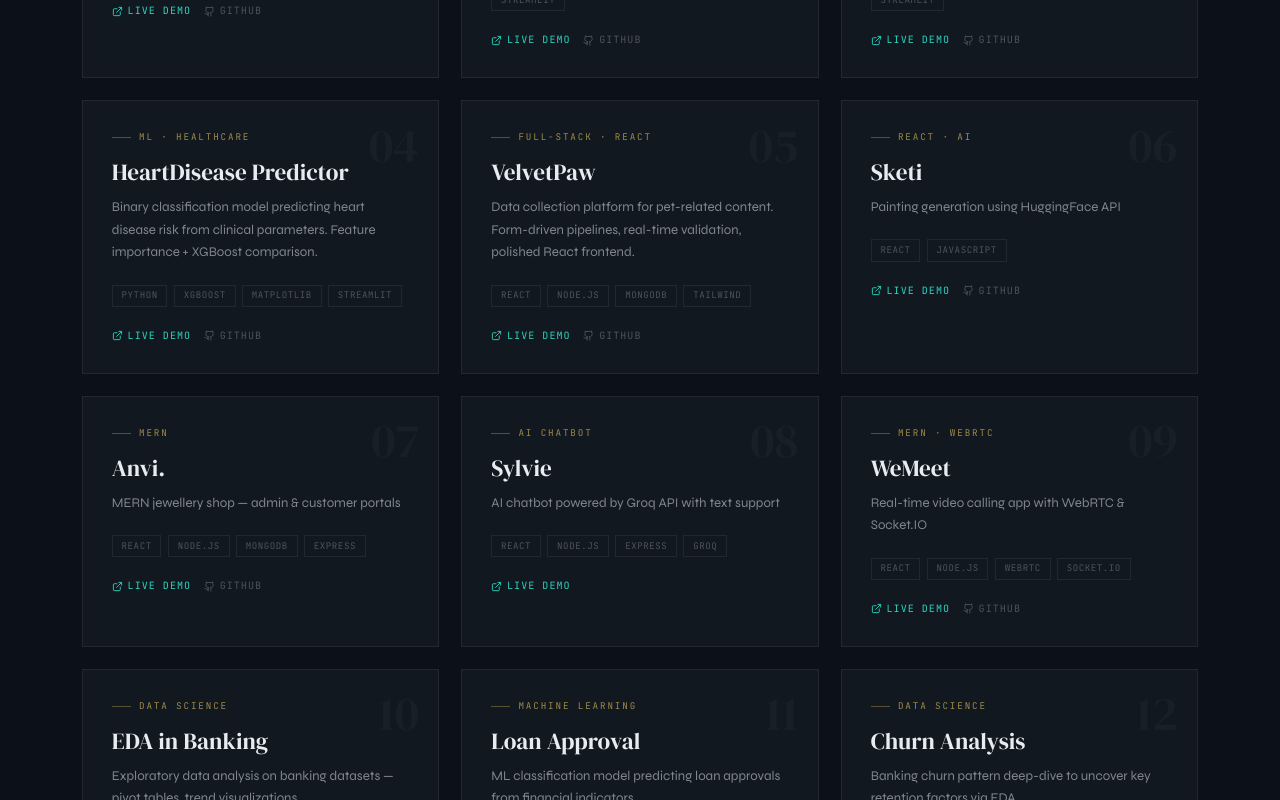
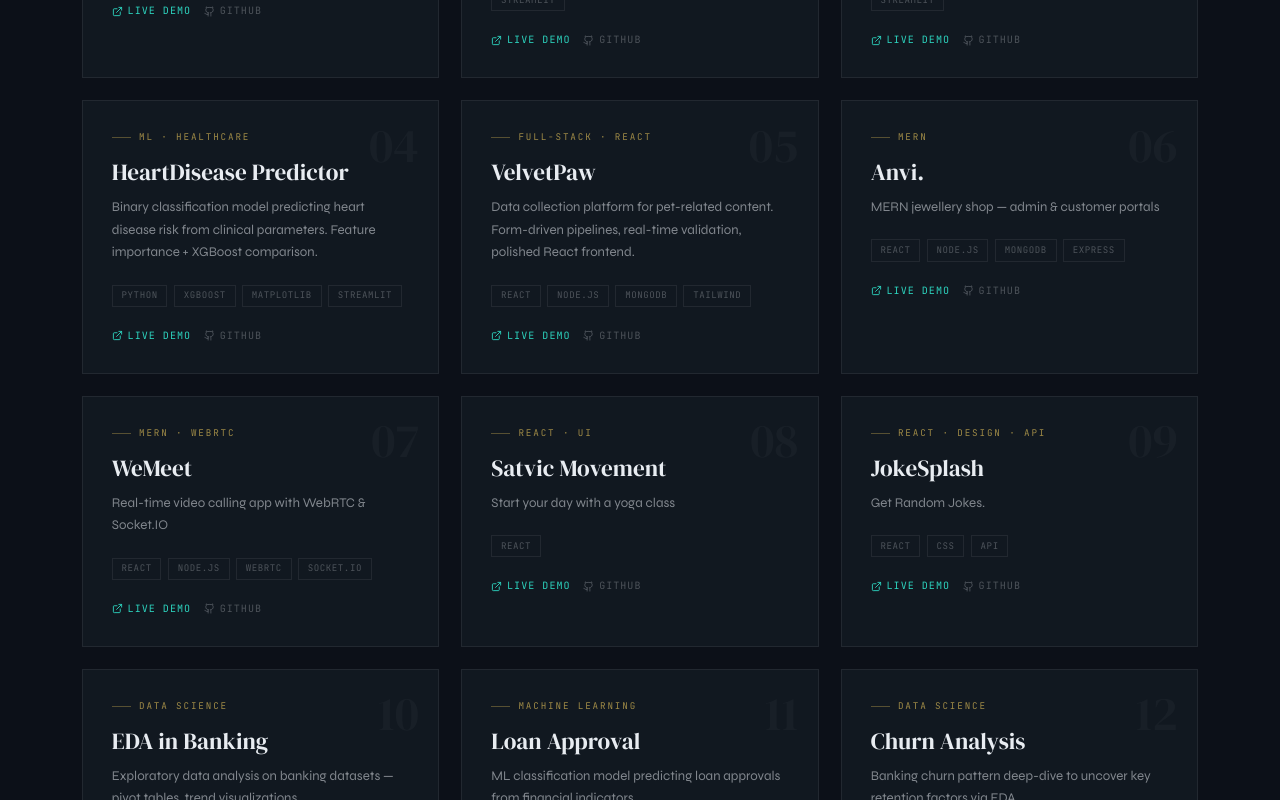
Before and after one commit to sooraj4sure/Portfolio2, a React (Vite) app: page / in a window 1280 px wide. Shown: the part 4160-4960 px from the top of the page. Built offline with nearby package versions, Linux system fonts and the light colour scheme.

Commit message:
Project added

```diff
--- a/src/data/portfolioData.js
+++ b/src/data/portfolioData.js
@@ -117,20 +117,21 @@ export const projects = [
   { id: "ml4", name: "HeartDisease Predictor", type: "ML · Healthcare",  desc: "Binary classification model predicting heart disease risk from clinical parameters. Feature importance + XGBoost comparison.", tech: ["Python","XGBoost","Matplotlib","Streamlit"], link: "https://heartdiseasemodel.streamlit.app/", code: "https://github.com/sooraj4sure/Heart-disease-DS-",                  featured: false, isML: true },
   { id: "ml5", name: "VelvetPaw",         type: "Full-Stack · React", desc: "Data collection platform for pet-related content. Form-driven pipelines, real-time validation, polished React frontend.",         tech: ["React","Node.js","MongoDB","Tailwind"],    link: "https://velvetpow.vercel.app/",            code: "https://github.com/sooraj4sure/velvetpow",                             featured: false, isML: false },
   // ── Existing Projects ──
-  { id: 25, name: "Sketi",           type: "React · AI",        desc: "Painting generation using HuggingFace API",                                               tech: ["React","JavaScript"],                          link: "https://sketi.onrender.com/",                                  code: "https://github.com/sooraj4sure/Sketi.git",                              featured: false, isML: false },
+  // { id: 25, name: "Sketi",           type: "React · AI",        desc: "Painting generation using HuggingFace API",                                               tech: ["React","JavaScript"],                          link: "https://sketi.onrender.com/",                                  code: "https://github.com/sooraj4sure/Sketi.git",                              featured: false, isML: false },
   { id: 20, name: "Anvi.",           type: "MERN",               desc: "MERN jewellery shop — admin & customer portals",                                          tech: ["React","Node.js","MongoDB","Express"],          link: "https://anvi-frontend.vercel.app/",                            code: "https://github.com/sooraj4sure/anvi-frontend",                          featured: false, isML: false },
-  { id: 26, name: "Sylvie",          type: "AI Chatbot",         desc: "AI chatbot powered by Groq API with text support",                                        tech: ["React","Node.js","Express","Groq"],             link: "https://sylvie-pink.vercel.app/",                              code: "",                                                                      featured: false, isML: false },
+  // { id: 26, name: "Sylvie",       type: "AI Chatbot",         desc: "AI chatbot powered by Groq API with text support",                                        tech: ["React","Node.js","Express","Groq"],             link: "https://sylvie-pink.vercel.app/",                              code: "",                                                                      featured: false, isML: false },
   { id: 5,  name: "WeMeet",          type: "MERN · WebRTC",      desc: "Real-time video calling app with WebRTC & Socket.IO",                                     tech: ["React","Node.js","WebRTC","Socket.IO"],         link: "https://we-meet-video-calling-app.vercel.app/",                code: "https://github.com/sooraj4sure/WeMeet-Video-calling-app-",              featured: false, isML: false },
-  { id: 97, name: "EDA in Banking",  type: "Data Science",       desc: "Exploratory data analysis on banking datasets — pivot tables, trend visualizations",      tech: ["Python","Pandas","NumPy","Matplotlib"],         link: "",                                                             code: "https://github.com/sooraj4sure/Banking-EDA-Python.git",                featured: false, isML: true  },
-  { id: 99, name: "Loan Approval",   type: "Machine Learning",   desc: "ML classification model predicting loan approvals from financial indicators",             tech: ["Python","Pandas","Scikit-learn","Seaborn"],     link: "",                                                             code: "https://github.com/sooraj4sure/Loan-Approval-Prediction.git",          featured: false, isML: true  },
-  { id: 98, name: "Churn Analysis",  type: "Data Science",       desc: "Banking churn pattern deep-dive to uncover key retention factors via EDA",               tech: ["Python","Pandas","Matplotlib","EDA"],           link: "",                                                             code: "https://github.com/sooraj4sure/Banking-Customer-Churn-Analysis.git",   featured: false, isML: true  },
-  { id: 15, name: "Solar System",    type: "JavaScript · 3D",    desc: "Interactive 3D solar system built with Three.js",                                         tech: ["Three.js","CSS","JavaScript"],                  link: "https://solar-system-three-silk.vercel.app/",                  code: "https://github.com/sooraj4sure/solar-system",                           featured: false, isML: false },
-  { id: 9,  name: "Student Dashboard",type: "React · Firebase",  desc: "React dashboard with Firebase auth and real-time student data",                          tech: ["React","Firebase"],                             link: "https://student-dashboard-yxxf.vercel.app/",                  code: "https://github.com/sooraj4sure/student-dashboard",                     featured: false, isML: false },
-  { id: 12, name: "Employee Manager", type: "MERN",               desc: "Full-stack dashboard for employee management with role-based access",                    tech: ["React","Node.js","MongoDB","Express"],          link: "https://employee-management-system-sigma-nine.vercel.app/",   code: "https://github.com/sooraj4sure/Employee-Management-System",            featured: false, isML: false },
-  { id: 7,  name: "Weather App",     type: "React · API",        desc: "Dynamic weather app with real-time API data and responsive UI",                          tech: ["React","API","CSS"],                            link: "https://weather-mrriu5d1v-soorajs-projects-e8a2060f.vercel.app/", code: "https://github.com/sooraj4sure/Weather-App",                      featured: false, isML: false },
-  { id: 8,  name: "SoftSell",        type: "React · UI",         desc: "Landing page for used software license marketplace",                                      tech: ["React","Tailwind"],                             link: "https://softsell-7isf.vercel.app/",                            code: "https://github.com/sooraj4sure/Softsell",                               featured: false, isML: false },
-  { id: 13, name: "Heavenly Stays",  type: "MERN",               desc: "Airbnb-style platform for unique property rentals",                                       tech: ["React","Node.js","MongoDB","Express"],          link: "",                                                             code: "https://github.com/sooraj4sure/Havenly-Stays--MERN-project",           featured: false, isML: false },
-  { id: 10, name: "Spotify Clone",   type: "React · Design",     desc: "Spotify-inspired React landing page with sleek layout",                                  tech: ["React","CSS"],                                  link: "https://spotify-landing-page-gamma.vercel.app/",               code: "https://github.com/sooraj4sure/SpotifyLandingPage",                    featured: false, isML: false },
+  { id: 13, name: "Satvic Movement", type: "React · UI",          desc: "Start your day with a yoga class",                                                       tech: ["React"],                                        link: "https://satvic-movement-three.vercel.app/",                      code: "https://github.com/sooraj4sure/Satvic-Movement",           featured: false, isML: false },
+  { id: 10, name: "JokeSplash",      type: "React · Design · API",     desc: "Get Random Jokes.",                                                                  tech: ["React","CSS","API"],                                  link: "https://random-joke-generator-react-js.vercel.app/",         code: "https://github.com/sooraj4sure/Random-joke-generator-react.js-",                    featured: false, isML: false },
+  { id: 97, name: "EDA in Banking",  type: "Data Science",         desc: "Exploratory data analysis on banking datasets — pivot tables, trend visualizations",      tech: ["Python","Pandas","NumPy","Matplotlib"],         link: "",                                                             code: "https://github.com/sooraj4sure/Banking-EDA-Python.git",                featured: false, isML: true  },
+  { id: 99, name: "Loan Approval",   type: "Machine Learning",     desc: "ML classification model predicting loan approvals from financial indicators",             tech: ["Python","Pandas","Scikit-learn","Seaborn"],     link: "",                                                             code: "https://github.com/sooraj4sure/Loan-Approval-Prediction.git",          featured: false, isML: true  },
+  { id: 98, name: "Churn Analysis",  type: "Data Science",         desc: "Banking churn pattern deep-dive to uncover key retention factors via EDA",               tech: ["Python","Pandas","Matplotlib","EDA"],           link: "",                                                             code: "https://github.com/sooraj4sure/Banking-Customer-Churn-Analysis.git",   featured: false, isML: true  },
+  { id: 15, name: "Solar System",    type: "JavaScript · 3D",      desc: "Interactive 3D solar system built with Three.js",                                         tech: ["Three.js","CSS","JavaScript"],                  link: "https://solar-system-three-silk.vercel.app/",                  code: "https://github.com/sooraj4sure/solar-system",                           featured: false, isML: false },
+  // { id: 9,  name: "Student Dashboard",type: "React · Firebase",  desc: "React dashboard with Firebase auth and real-time student data",                          tech: ["React","Firebase"],                             link: "https://student-dashboard-yxxf.vercel.app/",                  code: "https://github.com/sooraj4sure/student-dashboard",                     featured: false, isML: false },
+  // { id: 12, name: "Employee Manager", type: "MERN",               desc: "Full-stack dashboard for employee management with role-based access",                    tech: ["React","Node.js","MongoDB","Express"],          link: "https://employee-management-system-sigma-nine.vercel.app/",   code: "https://github.com/sooraj4sure/Employee-Management-System",            featured: false, isML: false },
+  // { id: 7,  name: "Weather App",     type: "React · API",        desc: "Dynamic weather app with real-time API data and responsive UI",                          tech: ["React","API","CSS"],                            link: "https://weather-mrriu5d1v-soorajs-projects-e8a2060f.vercel.app/", code: "https://github.com/sooraj4sure/Weather-App",                      featured: false, isML: false },
+  // { id: 8,  name: "SoftSell",        type: "React · UI",         desc: "Landing page for used software license marketplace",                                      tech: ["React","Tailwind"],                             link: "https://satvic-movement-three.vercel.app/",                            code: "https://github.com/sooraj4sure/Softsell",                               featured: false, isML: false },
+  // { id: 10, name: "Spotify Clone",   type: "React · Design",     desc: "Spotify-inspired React landing page with sleek layout",                                  tech: ["React","CSS"],                                  link: "https://spotify-landing-page-gamma.vercel.app/",               code: "https://github.com/sooraj4sure/SpotifyLandingPage",                    featured: false, isML: false },
 ];
 
 // ─────────────────────────────────────────
```
